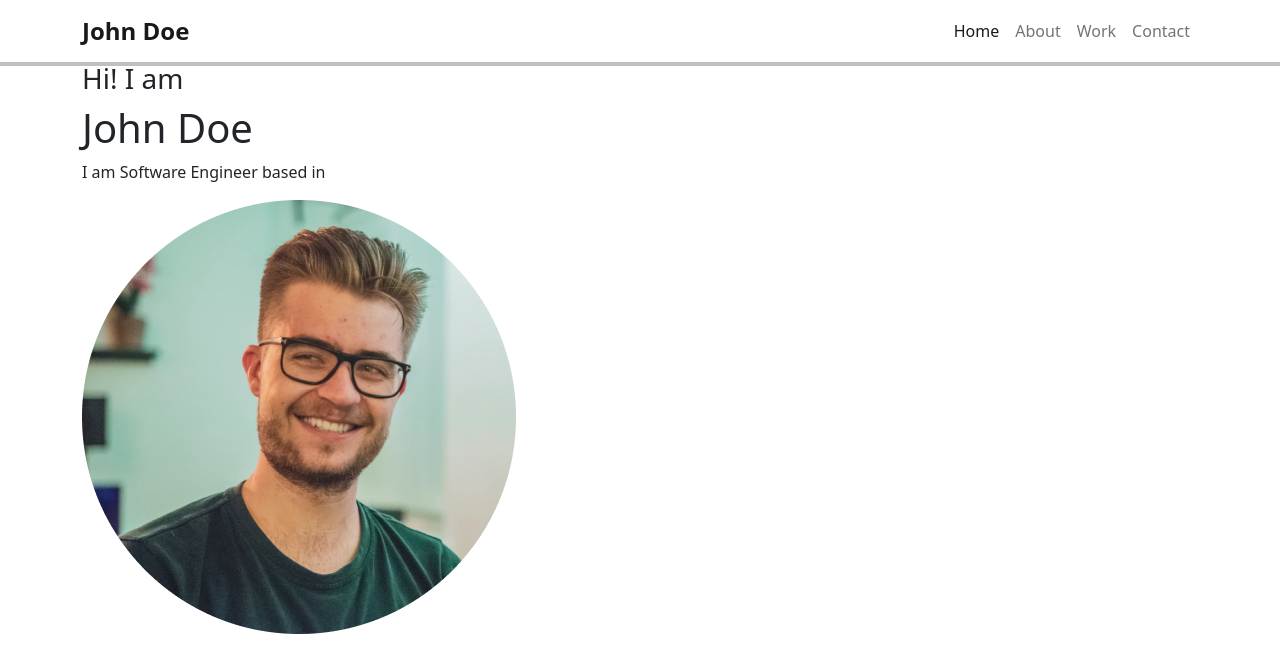
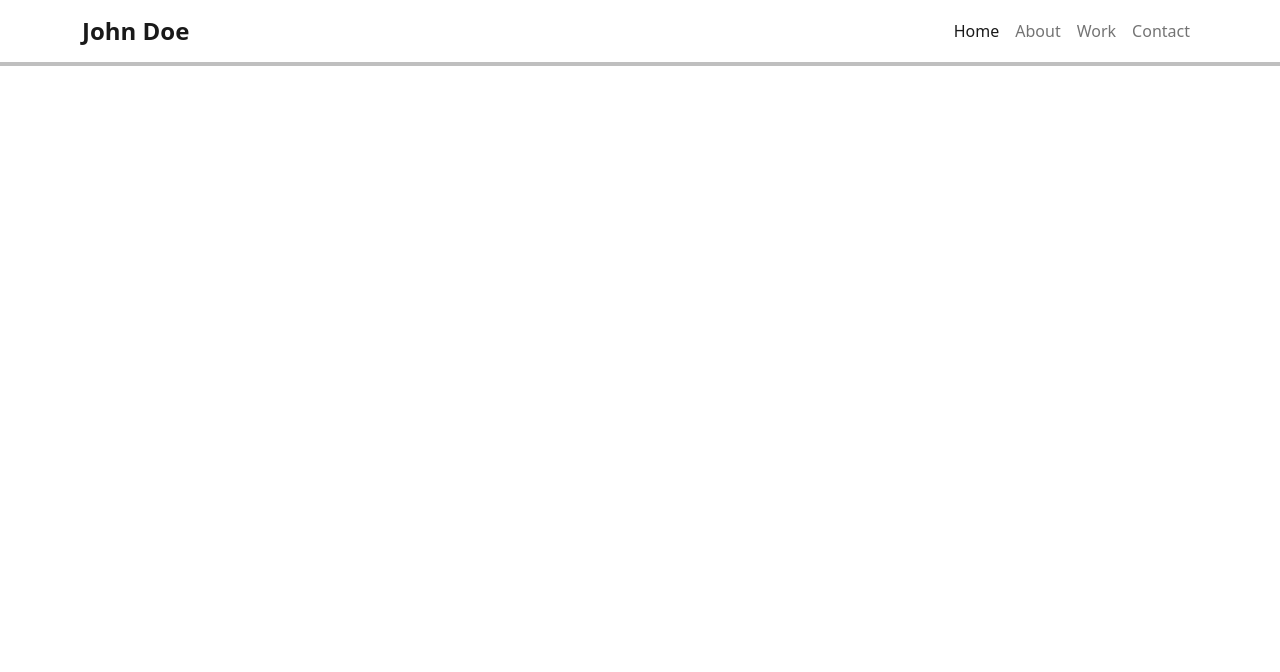
Before and after one commit to Gitleaner11/Portopolio, a plain HTML site: page index.html in a window 1280 px wide. Drawn offline with nearby package versions, Linux system fonts and the light colour scheme.

```diff
--- a/index.html
+++ b/index.html
@@ -33,18 +33,6 @@
             </div>
         </div>
     </nav>
-    <section id = "home" class="home container">
-        <div class="row">
-            <div class="col-8">
-                <h3>Hi! I am</h3>
-                <h1>John Doe</h1>
-                <p>I am Software Engineer based in</p>
-            </div>
-            <div class="col-04">
-                <img src="images/potrait.png" alt="Potrait">
-            </div>
-        </div>
-    </section>
     <script src="https://cdn.jsdelivr.net/npm/@popperjs/core@2.11.6/dist/umd/popper.min.js" integrity="sha384-oBqDVmMz9ATKxIep9tiCxS/Z9fNfEXiDAYTujMAeBAsjFuCZSmKbSSUnQlmh/jp3" crossorigin="anonymous"></script>
     <script src="https://cdn.jsdelivr.net/npm/bootstrap@5.2.1/dist/js/bootstrap.min.js" integrity="sha384-7VPbUDkoPSGFnVtYi0QogXtr74QeVeeIs99Qfg5YCF+TidwNdjvaKZX19NZ/e6oz" crossorigin="anonymous"></script>
     <script src="https://code.jquery.com/jquery-3.6.1.min.js" integrity="sha256-o88AwQnZB+VDvE9tvIXrMQaPlFFSUTR+nldQm1LuPXQ=" crossorigin="anonymous"></script>
```
